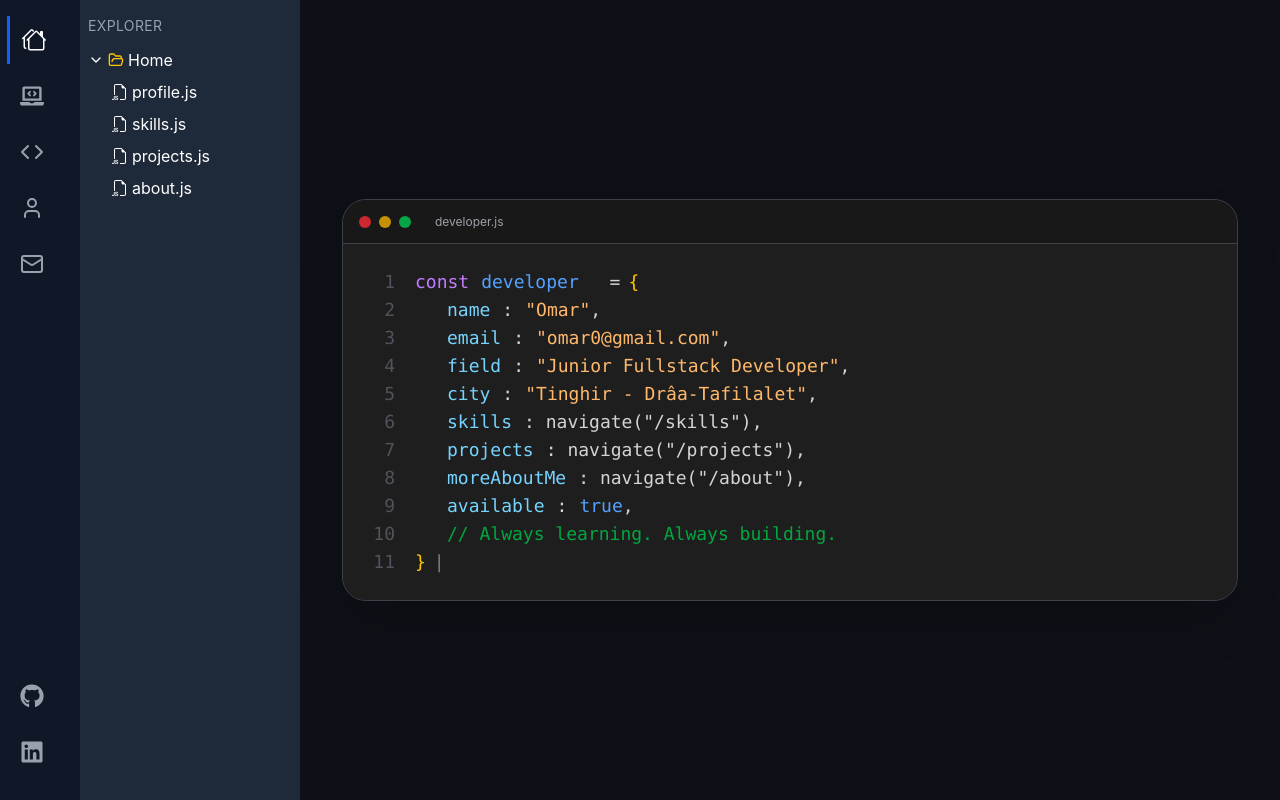
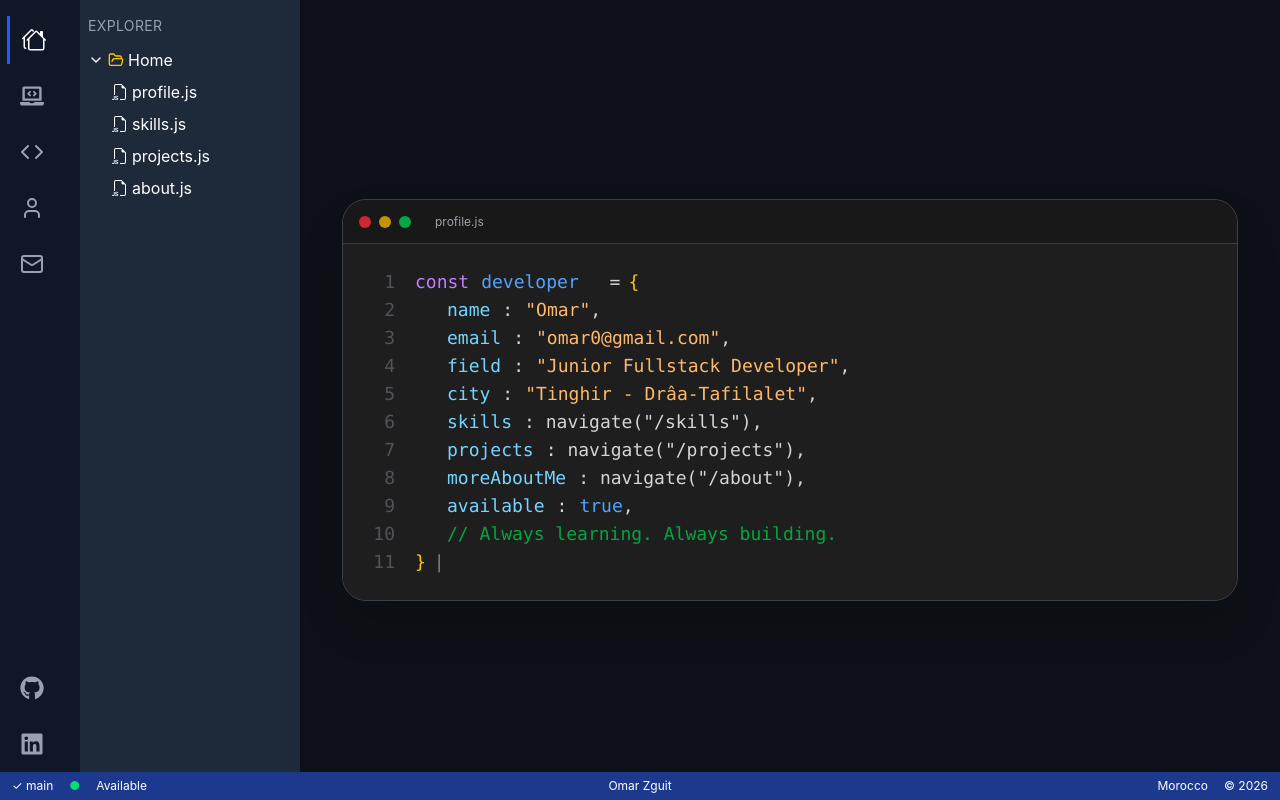
Before and after one commit to omar-zguit-hub/my-website, a React (Vite) app: page / in a window 1280 px wide. Built offline with nearby package versions, Linux system fonts and the light colour scheme.

Commit message:
add footer

```diff
--- a/src/App.jsx
+++ b/src/App.jsx
@@ -9,13 +9,16 @@ import Projects from "./pages/Projects";
 import Skills from "./pages/Skills";
 import About from "./pages/About";
 import Contact from "./pages/Contact";
+import Footer from "./components/Footer";
 
 function App() {
   return (
-    <div className="flex bg-gray-900 h-screen text-white overflow-hidden">
+    <div className="flex h-screen overflow-hidden bg-gray-900 text-white">
       <aside className="w-20 shrink-0">
         <Sidebar />
       </aside>
+      <div className="flex min-w-0 flex-1 flex-col">
+        <div className="flex min-h-0 flex-1">
           <Explorer />
           <Routes>
             <Route element={<Content />}>
@@ -27,6 +30,9 @@ function App() {
             </Route>
           </Routes>
         </div>
+      <Footer />
+      </div>
+    </div>
   );
 }
 
--- /dev/null
+++ b/src/components/Footer.jsx
@@ -0,0 +1,26 @@
+export default function Footer() {
+  return (
+    <footer className="grid h-7 shrink-0 grid-cols-3 items-center bg-blue-900 px-3 text-xs text-white fixed bottom-0 left-0 right-0 z-50">
+
+      {/* Left */}
+      <div className="flex items-center gap-4 justify-self-start">
+        <span>✓ main</span>
+
+        <span className="text-green-400">●</span>
+        <span>Available</span>
+      </div>
+
+      {/* Center */}
+      <div className="justify-self-center">
+        <span>Omar Zguit</span>
+      </div>
+
+      {/* Right */}
+      <div className="flex items-center gap-4 justify-self-end">
+        <span>Morocco</span>
+        <span>© 2026</span>
+      </div>
+
+    </footer>
+  );
+}
--- a/src/components/Sidebar.jsx
+++ b/src/components/Sidebar.jsx
@@ -58,7 +58,7 @@ function Sidebar() {
           target="_blank"
           rel="noopener noreferrer"
           whileHover={{ scale: 1.2 }}
-          className="p-3 text-gray-400 hover:text-white block mb-2"
+          className="p-3 text-gray-400 hover:text-white block mb-4"
         >
           <FaLinkedin size={24} />
         </motion.a>
--- a/src/pages/Home.jsx
+++ b/src/pages/Home.jsx
@@ -17,7 +17,7 @@ const Home = () => {
             </div>
 
             {/* File name */}
-            <span className="ml-3 text-xs text-zinc-400">developer.js</span>
+            <span className="ml-3 text-xs text-zinc-400">profile.js</span>
           </div>
         </div>
 
```
Lines whose indentation alone changed are shown as unchanged.
